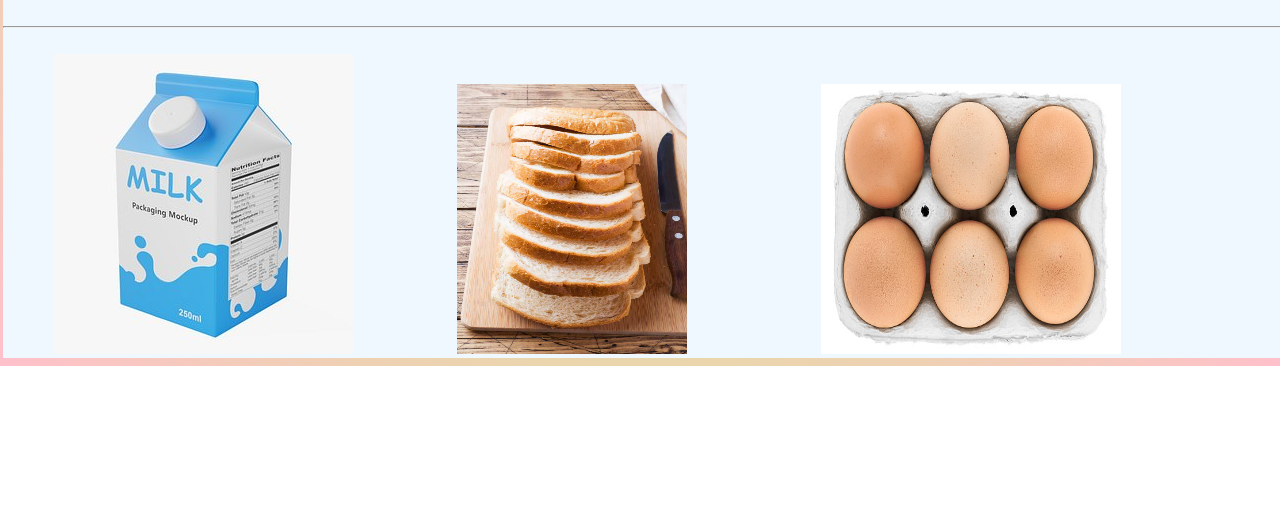
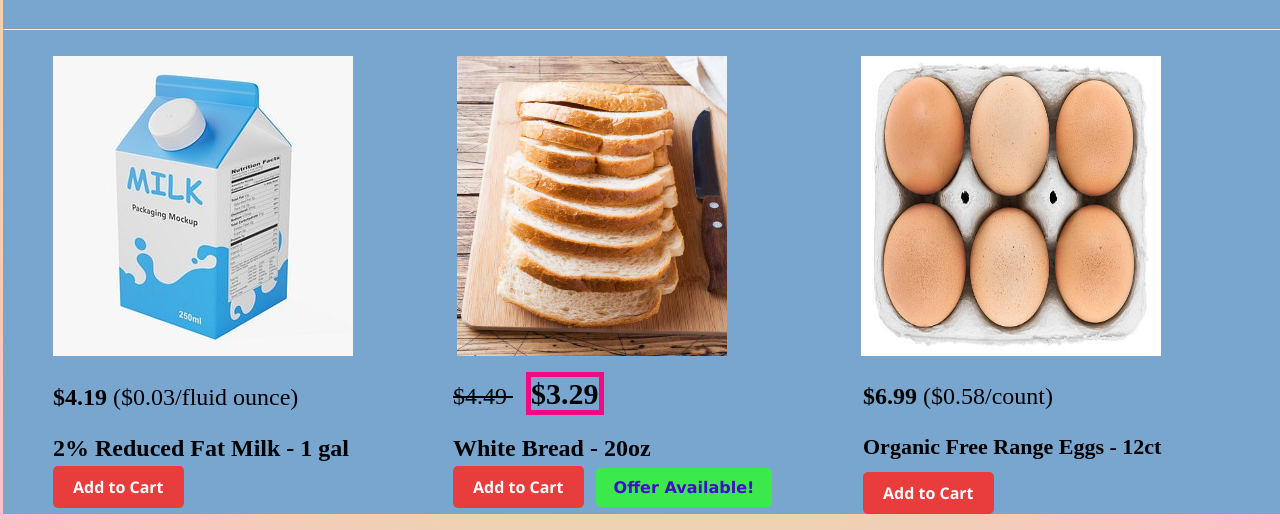
Before and after one commit to Desperado1736/CSC-317-Group-Project-2, a plain HTML site: page index.html in a window 1280 px wide. Shown: the part 771-1301 px from the top of the page. Before the commit the page ends 1137 px from the top, so only its background shows below. Drawn offline with Linux system fonts and the light colour scheme.

Commit message:
added info  tabs for items

```diff
--- a/index.html
+++ b/index.html
@@ -55,12 +55,34 @@
 
 </body>
 <div class="items">
-    <h1> Dairy And Eggs </h1>
+    <h1> &nbsp;&nbsp;&nbsp;Essentials </h1>
     <hr>
         <br>
-        <img class="milk" src="./item-milk.jpeg" alt="bread"/>
-        <img class="bread" src="./item-bread.jpeg" alt="bread"/>
-        <img class="eggs" src="./item-eggs.jpeg" alt="eggs"/>
+        <img class="milk-image" src="./item-milk.jpeg" alt="bread"/>
+        <img class="bread-image" src="./item-bread.jpeg" alt="bread"/>
+        <img class="eggs-image" src="./item-eggs.jpeg" alt="eggs"/>
+
+
+
+        <div class="milk-info">
+            <p style="font-size: 24px; color:rgb(0, 0, 0);"><b>$4.19 </b>($0.03/fluid ounce)</p>
+            <p style="font-size: 24px; color:rgb(0, 0, 0);"><b> 2% Reduced Fat Milk - 1 gal</b></p>
+            <p style="font-size: 15px; margin-top: -30px;"></p><button class="add-to-cart" ><b>Add to Cart</b></button></p>
+        </div>
+
+        <div class="bread-info">
+            <p style="font-size: 24px; color:rgb(0, 0, 0);"><s>$4.49 </s>&nbsp;&nbsp;&nbsp;<b style="font-size: 30px; color:rgb(0, 0, 0); outline: 5px solid rgb(242, 10, 130);">$3.29 </b></p>
+            <p style="font-size: 24px; color:rgb(0, 0, 0);"><b> White Bread - 20oz</b></p>
+            <p style="font-size: 15px; margin-top: -30px;"></p><button class="add-to-cart" ><b>Add to Cart</b></button>&nbsp;&nbsp;&nbsp;<button class="offer-button"><b>Offer Available!</b></button></p>
+        </div>
+
+        <div class="eggs-info">
+            <p style="font-size: 24px; color:rgb(0, 0, 0);margin-top: 30px;"><b>$6.99 </b>($0.58/count)</p>
+            <p style="font-size: 22px; color:rgb(0, 0, 0); margin-top: 20px;"><b>Organic Free Range Eggs - 12ct </b></p>
+            <p style="font-size: 15px; margin-top: -20px;"></p><button class="add-to-cart" ><b>Add to Cart</b></button></p>
+        </div>
+
+
 
 
 
--- a/landingPage.css
+++ b/landingPage.css
@@ -115,37 +115,92 @@ header {
     }
 
     h1{
-        padding: 10px 20px;
+        padding: 10px 10px;
         margin-right: 10px;
         background-color: #1cb97a;
         color: #000000;
         width:375px;
         text-decoration: none;
         border-radius: 15px;
-        font-family: 'Oswald', sans-serif;
+        font-family:'Trebuchet MS', 'Lucida Sans Unicode', 'Lucida Grande', 'Lucida Sans', Arial, sans-serif;
         font-size: 50px;
         margin-top: 60px;
     }
 
     .items{
-        background-color: aliceblue;
+        background-color: rgb(120, 166, 206);
         width: 100%;
 
         margin-left: -5px;
     }
 
-    .milk{
+    .milk-image{
         height: auto;
         width: auto;
         margin-left: 50px;
+
     }
-    .bread{
-        height: 270px;
-        width:230px;
+
+    .milk-info{
+        margin-left: 50px;
+
+    }
+
+    .bread-image{
+        height: 300px;
+        width:270px;
         margin-left: 100px;
     }
-    .eggs{
-        height: 270px;
+
+    .bread-info {
+        margin-top: -155px;
+        margin-left: 450px;
+    }
+
+    .eggs-image{
+        height: 300px;
         width: 300px;
         margin-left: 130px;
     }
+
+    .eggs-info{
+        margin-left: 860px;
+        margin-top: -155px;
+    }
+
+
+.add-to-cart {
+    display: inline-block;
+    padding: 10px 20px;
+    margin-top: 10px;
+    background-color: #e93c3c;
+    color: #FFFFFF;
+    text-decoration: none;
+    border: none;
+    border-radius: 5px;
+    font-family:'Segoe UI', Tahoma, Geneva, Verdana, sans-serif;
+    font-size: 16px;
+    cursor: pointer;
+
+}
+
+.add-to-cart:hover {
+    background-color: pink;
+    color: #000000;
+
+}
+
+.offer-button{
+    display: inline-block;
+    padding: 10px 18px;
+    margin-top: 10px;
+    background-color: #3ce94b;
+    color: #400cce;
+    text-decoration: none;
+    border: none;
+    border-radius: 5px;
+    font-family:'Lucida Sans', 'Lucida Sans Regular', 'Lucida Grande', 'Lucida Sans Unicode', Geneva, Verdana, sans-serif;
+    font-size: 16px;
+    cursor: pointer;
+
+}
```
Also changed, not shown: 1 other file.
